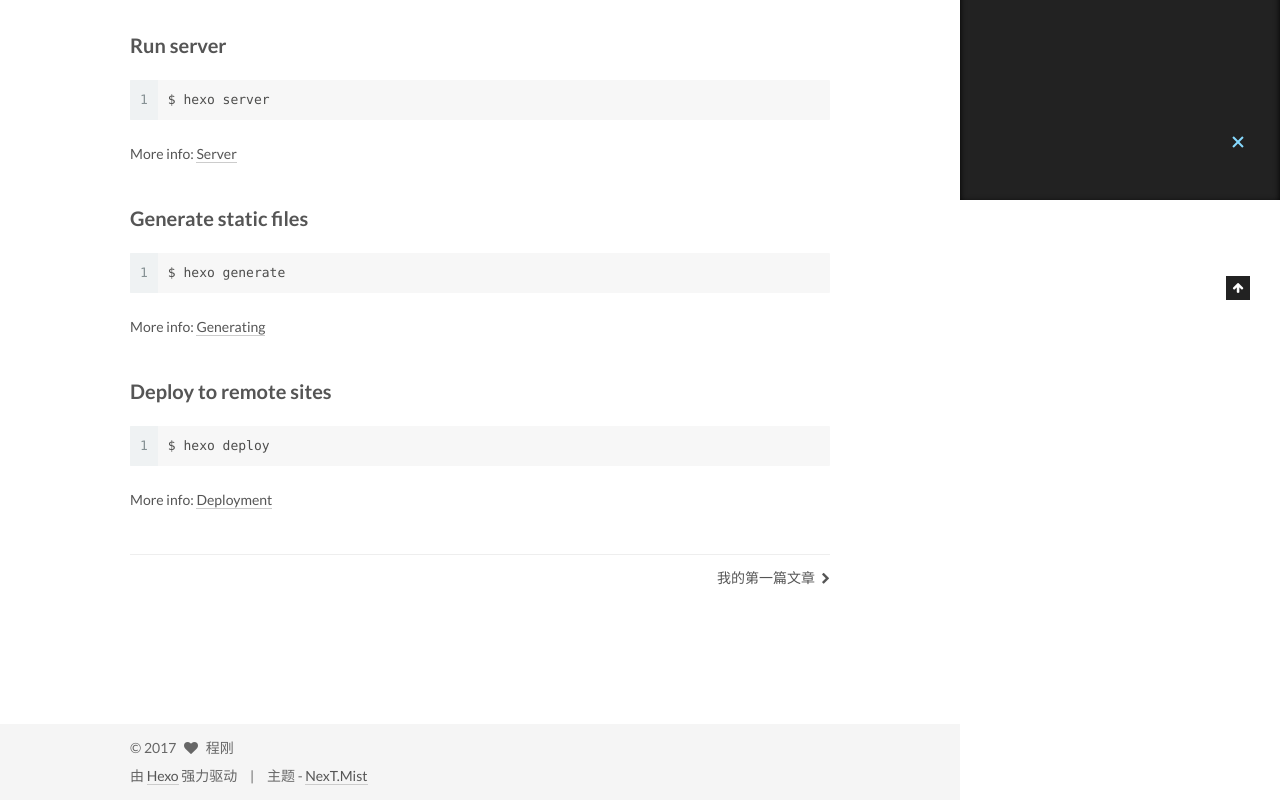
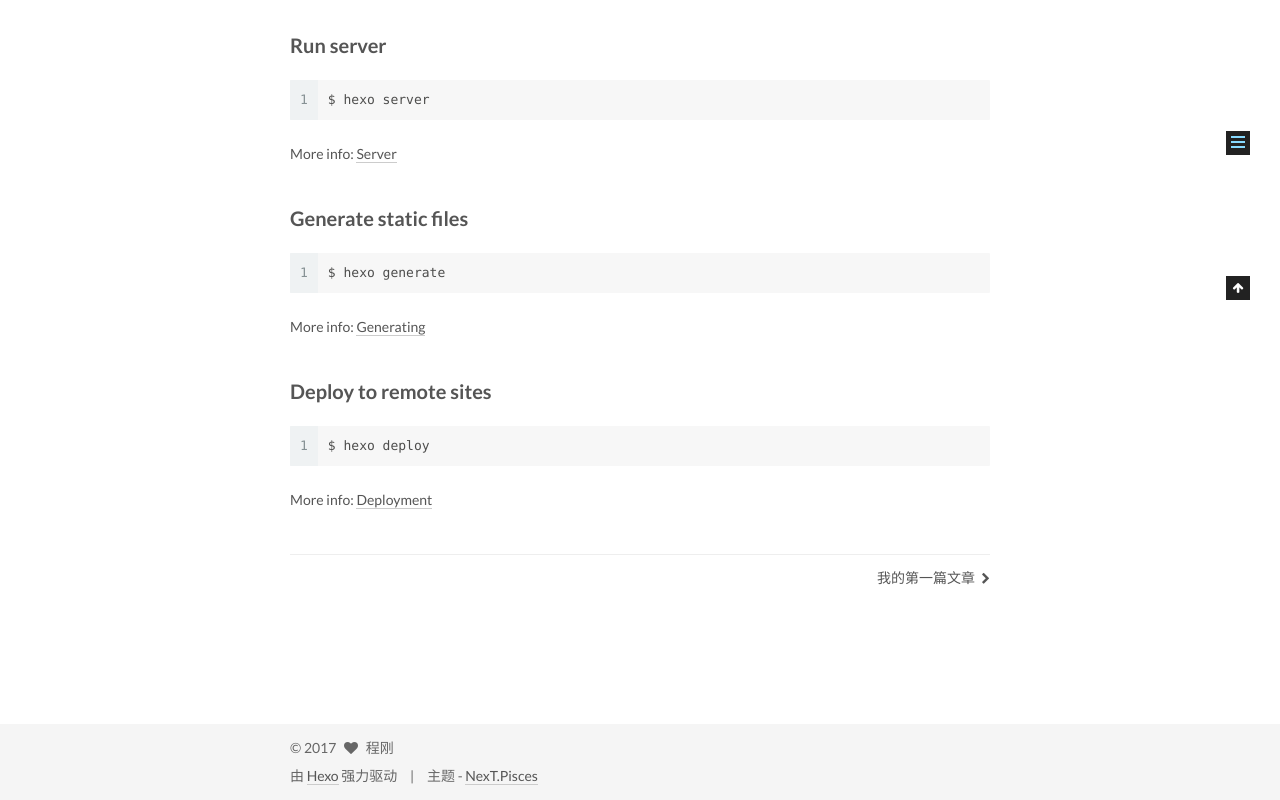
Before and after one commit to chenggang0815/chenggang0815.github.io, a plain HTML site: page 2017/03/24/hello-world/index.html in a window 1280 px wide. Shown: the part 600-1400 px from the top of the page. Drawn offline with Linux system fonts and the light colour scheme.

Commit message:
Site updated: 2017-03-25 18:04:30

```diff
--- a/2017/03/24/hello-world/index.html
+++ b/2017/03/24/hello-world/index.html
@@ -5,7 +5,7 @@
 
 
 
-<html class="theme-next mist use-motion" lang="zh-Hans">
+<html class="theme-next pisces use-motion" lang="zh-Hans">
 <head>
   <meta charset="UTF-8"/>
 <meta http-equiv="X-UA-Compatible" content="IE=edge" />
@@ -107,7 +107,7 @@ Quick">
   var NexT = window.NexT || {};
   var CONFIG = {
     root: '/',
-    scheme: 'Mist',
+    scheme: 'Pisces',
     sidebar: {"position":"left","display":"post","offset":12,"offset_float":0,"b2t":false,"scrollpercent":false},
     fancybox: true,
     motion: true,
@@ -565,7 +565,7 @@ Quick">
 <div class="theme-info">
   主题 -
   <a class="theme-link" href="https://github.com/iissnan/hexo-theme-next">
-    NexT.Mist
+    NexT.Pisces
   </a>
 </div>
 
@@ -640,6 +640,13 @@ Quick">
 
 
 
+  <script type="text/javascript" src="/js/src/affix.js?v=5.1.0"></script>
+
+  <script type="text/javascript" src="/js/src/schemes/pisces.js?v=5.1.0"></script>
+
+
+
+
   <script type="text/javascript" src="/js/src/scrollspy.js?v=5.1.0"></script>
 <script type="text/javascript" src="/js/src/post-details.js?v=5.1.0"></script>
 
```
Also changed, not shown: 2017/03/24/我的第一篇文章/index.html (+10 -3 lines), archives/2017/03/index.html (+10 -3 lines), archives/2017/index.html (+10 -3 lines), archives/index.html (+10 -3 lines), index.html (+10 -3 lines).
